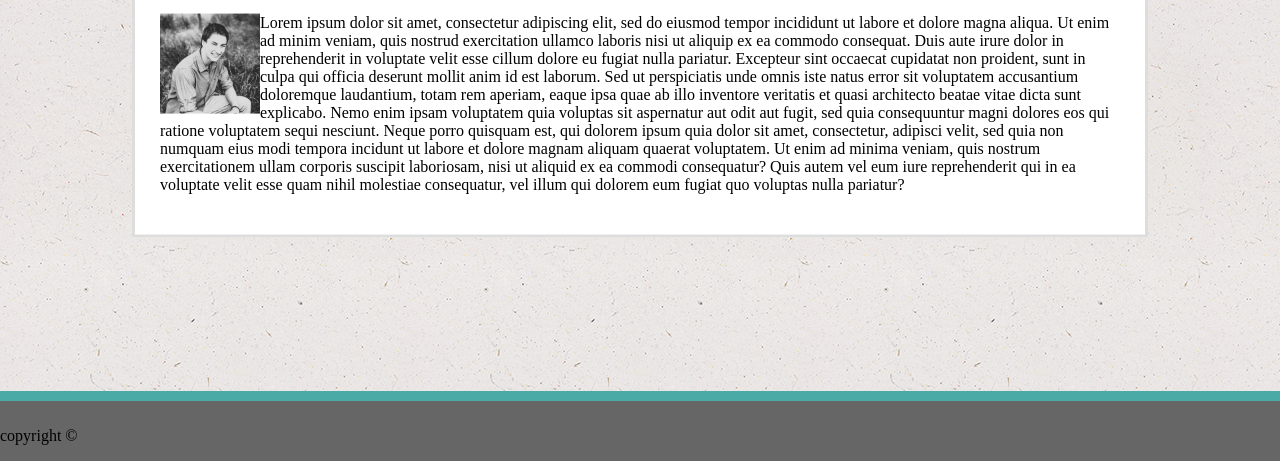
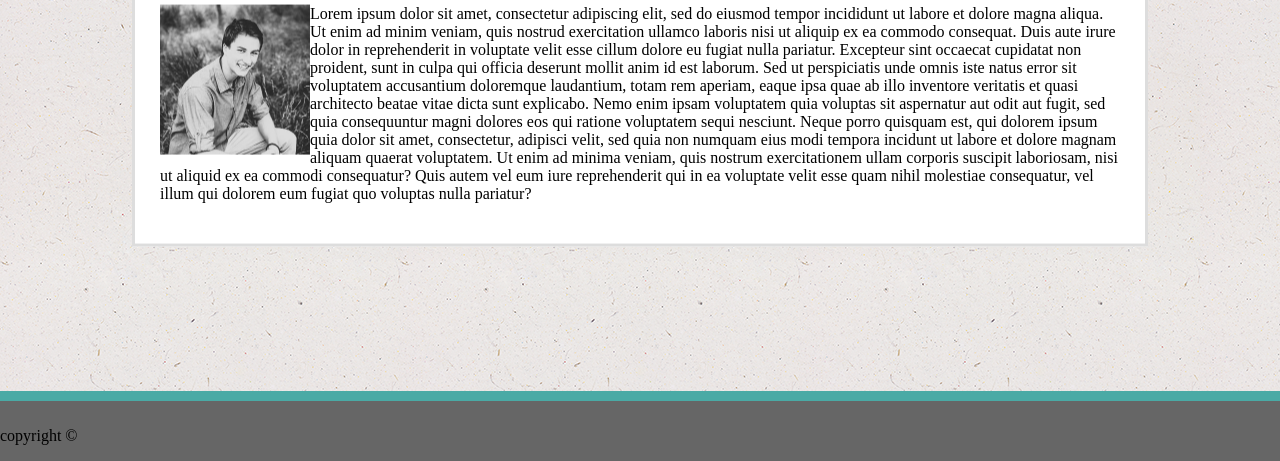
Before and after one commit to Nickmcd4/Basic-Portfolio, a plain HTML site: page index.html in a window 1280 px wide. Shown: the part 339-800 px from the top of the page. Drawn offline with Linux system fonts and the light colour scheme.

Commit message:
still working on css

```diff
--- a/index.html
+++ b/index.html
@@ -19,7 +19,7 @@
             <div id="about-me">
                 <h1>About Me</h1>
             </div>
-            <p><img id="img" src="./assets/images/bio-pic.jpg" alt="Bio pic" width="100px" height="100px">Lorem ipsum dolor sit amet, consectetur adipiscing elit, sed do eiusmod tempor incididunt ut labore et dolore magna aliqua. Ut enim ad minim veniam, quis nostrud exercitation ullamco laboris nisi ut aliquip ex ea commodo consequat. Duis aute irure dolor in reprehenderit in voluptate velit esse cillum dolore eu fugiat nulla pariatur. Excepteur sint occaecat cupidatat non proident, sunt in culpa qui officia deserunt mollit anim id est laborum. Sed ut perspiciatis unde omnis iste natus error sit voluptatem accusantium doloremque laudantium, totam rem aperiam, eaque ipsa quae ab illo inventore veritatis et quasi architecto beatae vitae dicta sunt explicabo. Nemo enim ipsam voluptatem quia voluptas sit aspernatur aut odit aut fugit, sed quia consequuntur magni dolores eos qui ratione voluptatem sequi nesciunt. Neque porro quisquam est, qui dolorem ipsum quia dolor sit amet, consectetur, adipisci velit, sed quia non numquam eius modi tempora incidunt ut labore et dolore magnam aliquam quaerat voluptatem. Ut enim ad minima veniam, quis nostrum exercitationem ullam corporis suscipit laboriosam, nisi ut aliquid ex ea commodi consequatur? Quis autem vel eum iure reprehenderit qui in ea voluptate velit esse quam nihil molestiae consequatur, vel illum qui dolorem eum fugiat quo voluptas nulla pariatur?</p>
+            <p><img id="img" src="./assets/images/bio-pic.jpg" alt="Bio pic" width="150px" height="150px">Lorem ipsum dolor sit amet, consectetur adipiscing elit, sed do eiusmod tempor incididunt ut labore et dolore magna aliqua. Ut enim ad minim veniam, quis nostrud exercitation ullamco laboris nisi ut aliquip ex ea commodo consequat. Duis aute irure dolor in reprehenderit in voluptate velit esse cillum dolore eu fugiat nulla pariatur. Excepteur sint occaecat cupidatat non proident, sunt in culpa qui officia deserunt mollit anim id est laborum. Sed ut perspiciatis unde omnis iste natus error sit voluptatem accusantium doloremque laudantium, totam rem aperiam, eaque ipsa quae ab illo inventore veritatis et quasi architecto beatae vitae dicta sunt explicabo. Nemo enim ipsam voluptatem quia voluptas sit aspernatur aut odit aut fugit, sed quia consequuntur magni dolores eos qui ratione voluptatem sequi nesciunt. Neque porro quisquam est, qui dolorem ipsum quia dolor sit amet, consectetur, adipisci velit, sed quia non numquam eius modi tempora incidunt ut labore et dolore magnam aliquam quaerat voluptatem. Ut enim ad minima veniam, quis nostrum exercitationem ullam corporis suscipit laboriosam, nisi ut aliquid ex ea commodi consequatur? Quis autem vel eum iure reprehenderit qui in ea voluptate velit esse quam nihil molestiae consequatur, vel illum qui dolorem eum fugiat quo voluptas nulla pariatur?</p>
         </div>
 
         <div class="footer">
```
